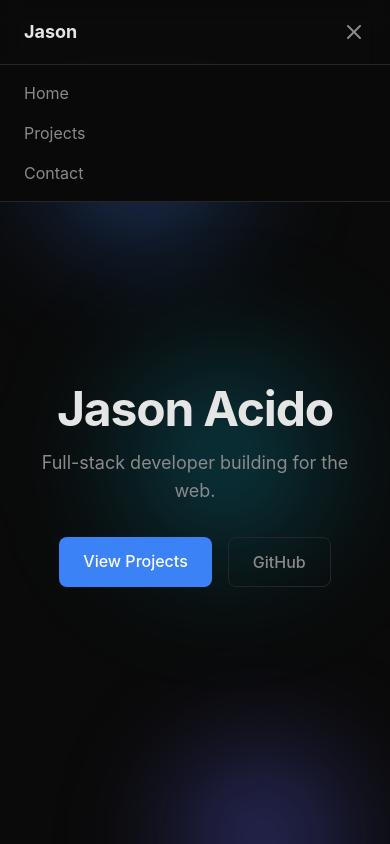
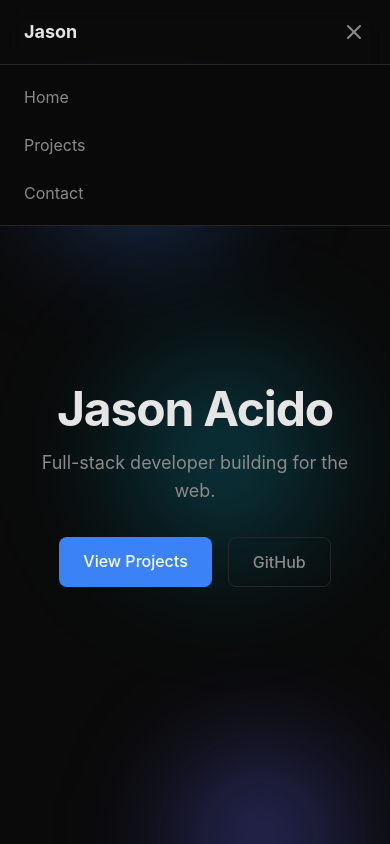
Before and after one commit to jrga03/portfolio-website, a React (Vite) app: page / in a window 390 px wide. Both pictures are taken after a click on the button "Toggle menu". Shown: the top 844 px of the page. Built offline with nearby package versions, Linux system fonts and the light colour scheme.

Commit message:
Overhaul mobile navigation UX
Add slide open/close animation, 48px touch targets, body scroll lock,
outside click to dismiss, and aria-expanded. Fix ghost-click bug by
using pointerdown for outside detection. Fix rapid toggle by checking
menuVisible instead of menuOpen.

```diff
--- a/src/components/Navbar.tsx
+++ b/src/components/Navbar.tsx
@@ -1,4 +1,4 @@
-import { useState } from "react"
+import { useEffect, useRef, useState } from "react"
 
 const navLinks = [
   { label: "Home", href: "#hero" },
@@ -6,20 +6,54 @@ const navLinks = [
   { label: "Contact", href: "#contact" },
 ]
 
+const MENU_TRANSITION_MS = 200
+
 export function Navbar() {
   const [menuOpen, setMenuOpen] = useState(false)
+  const [menuVisible, setMenuVisible] = useState(false)
+  const closeTimer = useRef<ReturnType<typeof setTimeout> | null>(null)
+
+  const openMenu = () => {
+    if (closeTimer.current) clearTimeout(closeTimer.current)
+    setMenuOpen(true)
+    requestAnimationFrame(() => setMenuVisible(true))
+  }
+
+  const closeMenu = () => {
+    setMenuVisible(false)
+    closeTimer.current = setTimeout(() => setMenuOpen(false), MENU_TRANSITION_MS)
+  }
+
+  // Lock body scroll when mobile menu is open
+  useEffect(() => {
+    document.body.style.overflow = menuOpen ? "hidden" : ""
+    return () => { document.body.style.overflow = "" }
+  }, [menuOpen])
+
+  // Close menu on outside click (pointerdown avoids ghost-click issues on mobile)
+  const navRef = useRef<HTMLElement>(null)
+  useEffect(() => {
+    if (!menuOpen) return
+    const handleOutsidePointer = (e: PointerEvent) => {
+      if (navRef.current && !navRef.current.contains(e.target as Node)) {
+        closeMenu()
+      }
+    }
+    document.addEventListener("pointerdown", handleOutsidePointer)
+    return () => document.removeEventListener("pointerdown", handleOutsidePointer)
+  }, [menuOpen])
 
   const handleClick = (e: React.MouseEvent<HTMLAnchorElement>, href: string) => {
     e.preventDefault()
     const el = document.querySelector(href)
     if (el) {
       el.scrollIntoView({ behavior: "smooth" })
-      setMenuOpen(false)
+      closeMenu()
     }
   }
 
   return (
-    <nav className="fixed top-0 left-0 right-0 z-50 bg-bg/80 backdrop-blur-md border-b border-border">
+    <nav ref={navRef} className="fixed top-0 left-0 right-0 z-50 bg-bg/80 backdrop-blur-md border-b border-border">
       <div className="max-w-5xl mx-auto px-6 h-16 flex items-center justify-between">
         <a
           href="#hero"
@@ -46,8 +80,9 @@ export function Navbar() {
         {/* Mobile hamburger */}
         <button
           className="md:hidden text-text-muted hover:text-text"
-          onClick={() => setMenuOpen(!menuOpen)}
+          onClick={() => (menuVisible ? closeMenu() : openMenu())}
           aria-label="Toggle menu"
+          aria-expanded={menuOpen}
         >
           <svg xmlns="http://www.w3.org/2000/svg" width="24" height="24" viewBox="0 0 24 24" fill="none" stroke="currentColor" strokeWidth="2" strokeLinecap="round" strokeLinejoin="round">
             {menuOpen ? (
@@ -68,14 +103,20 @@ export function Navbar() {
 
       {/* Mobile menu */}
       {menuOpen && (
-        <div className="md:hidden border-t border-border bg-bg/95 backdrop-blur-md">
-          <div className="flex flex-col px-6 py-4 gap-4">
+        <div
+          className={`md:hidden border-t border-border bg-bg/95 backdrop-blur-md transition-all duration-200 ease-out overflow-hidden ${
+            menuVisible
+              ? "max-h-60 opacity-100"
+              : "max-h-0 opacity-0"
+          }`}
+        >
+          <div className="flex flex-col px-6 py-2">
             {navLinks.map((link) => (
               <a
                 key={link.href}
                 href={link.href}
                 onClick={(e) => handleClick(e, link.href)}
-                className="text-text-muted hover:text-text transition-colors"
+                className="text-text-muted hover:text-text transition-colors py-3 min-h-[48px] flex items-center"
               >
                 {link.label}
               </a>
```
